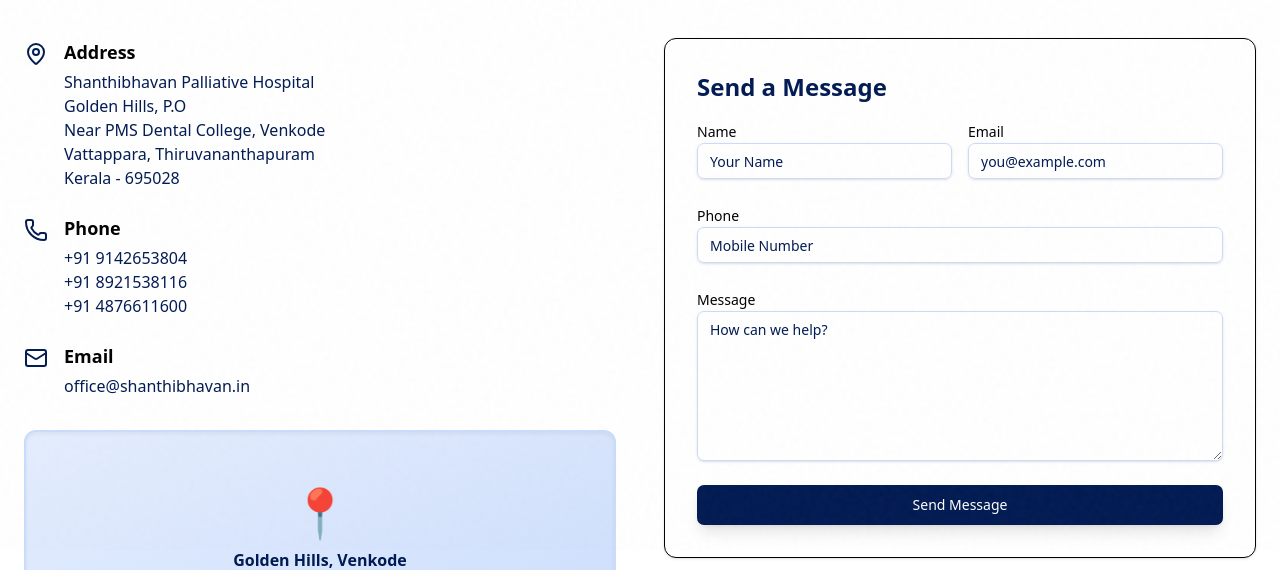
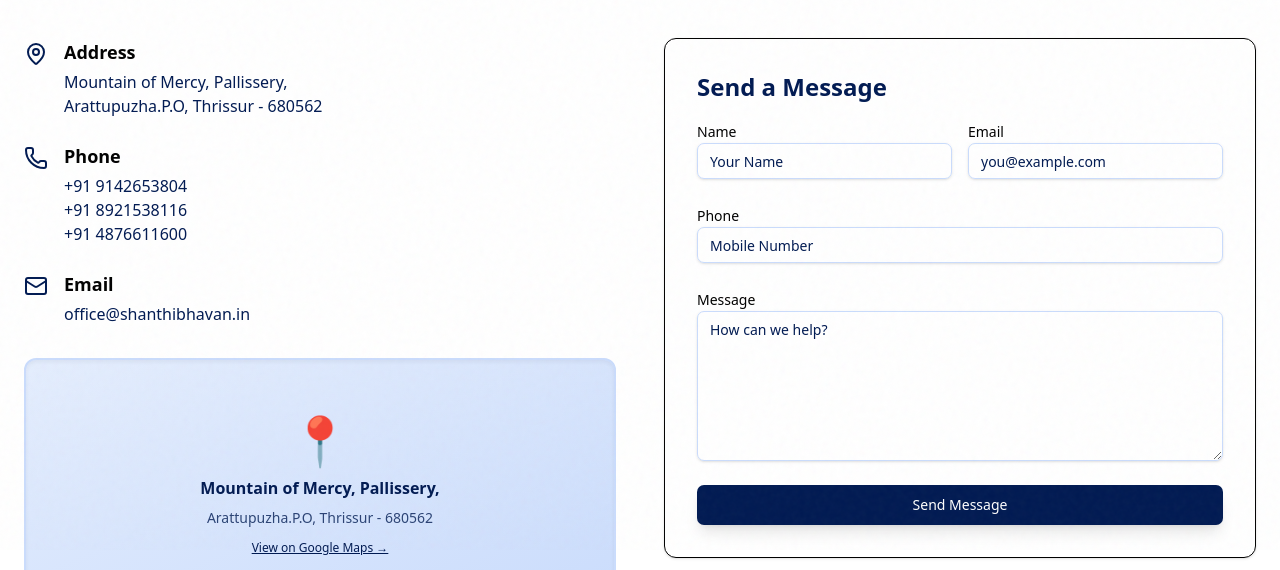
Before and after one commit to vishnu-a-b/shanthibhavan.in, a Next.js app in the folder client/: page /contact in a window 1280 px wide. Shown: the part 250-820 px from the top of the page. Built offline with nearby package versions, Linux system fonts and the light colour scheme; no server answers; the database is empty.

Commit message:
Update contact information and map link

```diff
--- a/client/app/(main)/contact/page.tsx
+++ b/client/app/(main)/contact/page.tsx
@@ -42,11 +42,8 @@
                     <div>
                       <h3 className="font-bold text-lg mb-1">Address</h3>
                       <p className="text-muted-foreground">
-                        Shanthibhavan Palliative Hospital<br />
-                        Golden Hills, P.O<br />
-                        Near PMS Dental College, Venkode<br />
-                        Vattappara, Thiruvananthapuram<br />
-                        Kerala - 695028
+                       Mountain of Mercy, Pallissery,<br />
+                       Arattupuzha.P.O, Thrissur - 680562<br />
                       </p>
                     </div>
                  </div>
@@ -79,9 +76,9 @@
               {/* Map Placeholder */}
               <div className="w-full h-48 md:h-64 bg-gradient-to-br from-secondary/50 to-secondary rounded-lg md:rounded-xl overflow-hidden shadow-inner border-2 border-secondary flex flex-col items-center justify-center">
                  <div className="text-5xl mb-3">📍</div>
-                 <span className="text-primary font-semibold mb-2">Golden Hills, Venkode</span>
-                 <span className="text-sm text-primary/80">Thiruvananthapuram - 695028</span>
-                 <a href="https://maps.google.com/?q=Shanthibhavan+Palliative+Hospital+Thiruvananthapuram" target="_blank" rel="noopener noreferrer" className="mt-3 text-xs text-primary hover:text-primary/80 underline">
+                 <span className="text-primary font-semibold mb-2">Mountain of Mercy, Pallissery,</span>
+                 <span className="text-sm text-primary/80">Arattupuzha.P.O, Thrissur - 680562</span>
+                 <a href="https://maps.app.goo.gl/NuSvgqBkBg38cFgQ6" target="_blank" rel="noopener noreferrer" className="mt-3 text-xs text-primary hover:text-primary/80 underline">
                    View on Google Maps →
                  </a>
               </div>
```
